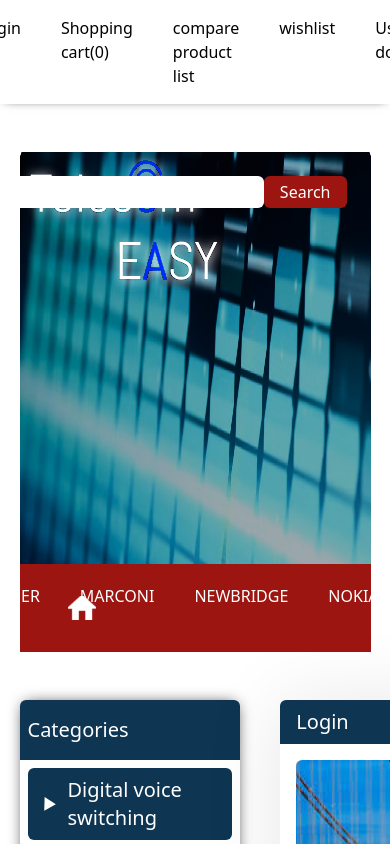
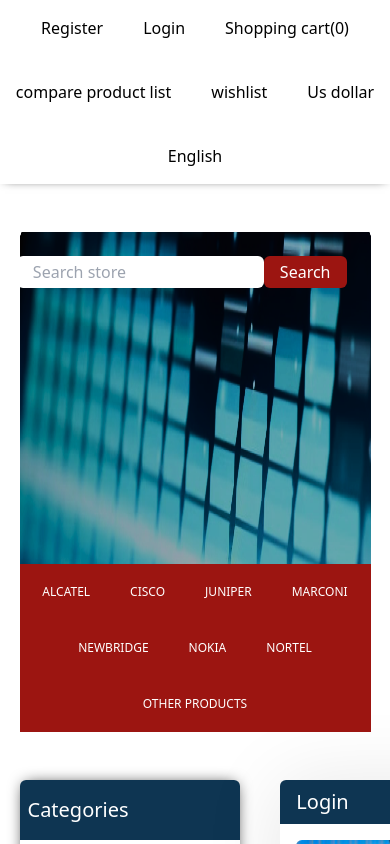
Before and after one commit to AmirNBK/Telecom, a SvelteKit app: page /login in a window 390 px wide. Shown: the top 844 px of the page. Built offline with nearby package versions, Linux system fonts and the light colour scheme.

Commit message:
made homepage responsive

```diff
--- a/src/components/Footer/Footer.svelte
+++ b/src/components/Footer/Footer.svelte
@@ -5,9 +5,10 @@
 </script>
 
 <div
-    class="Footer text-white flex flex-row justify-around pt-6 flex-wrap mt-10"
+    class="Footer"
     style="background-color: #064973;"
 >
+    <div class="px-6 text-white flex flex-row justify-around pt-6 flex-wrap mt-10 gap-12 md:gap-2">
         <div class="Footer__leftside gap-4 flex flex-col">
             <div class="Footer__leftside_info">
                 <h4 class="text-2xl mb-1">Information</h4>
@@ -16,7 +17,7 @@
                 <p>Privacy Notice</p>
                 <p>Conditions</p>
                 <p>About us</p>
-            <p>contact us</p>
+                <a href="/contact-us">contact us</a>
             </div>
             <div class="Footer__leftside__account">
                 <h4 class="text-2xl mb-1">My account</h4>
@@ -69,14 +70,26 @@
             <div class="Footer__newsLetter__socialMedia">
                 <h4 class="text-2xl">Follow us</h4>
                 <div class="flex flex-row gap-2 items-baseline">
-                <img src={facebook} class="w-5 h-10" alt="Social Media Icons" />
-                <img src={linkedin} class="w-5 h-10" alt="Social Media Icons" />
-                <img src={wifi} class="w-8 h-8" alt="Social Media Icons" style="transform: translateY(-2px);" />
+                    <img
+                        src={facebook}
+                        class="w-5 h-10"
+                        alt="Social Media Icons"
+                    />
+                    <img
+                        src={linkedin}
+                        class="w-5 h-10"
+                        alt="Social Media Icons"
+                    />
+                    <img
+                        src={wifi}
+                        class="w-8 h-8"
+                        alt="Social Media Icons"
+                        style="transform: translateY(-2px);"
+                    />
+                </div>
             </div>
         </div>
     </div>
 
-    <div class="w-full h-14 mt-6" style="background-color: #0E3552;">
-
+    <div class="w-full h-14 mt-6" style="background-color: #0E3552;" />
 </div>
-</div>
--- a/src/components/Header/Header.svelte
+++ b/src/components/Header/Header.svelte
@@ -11,12 +11,18 @@
 </script>
 
 <div
-    class="Header flex flex-row justify-center gap-10 py-4"
+    class="Header flex flex-row justify-center gap-10 py-4 flex-wrap"
     style="box-shadow:rgb(0, 0, 0) 0px 0px 10px -5px"
 >
-    {#each headerItems as items, index}
-        <div>
-            {items}
-        </div>
+    {#each headerItems as item, index}
+        {#if item === "Login" || item === "Register"}
+            <a href="/login" class="cursor-pointer">
+                {item}
+            </a>
+        {:else}
+            <div>
+                {item}
+            </div>
+        {/if}
     {/each}
 </div>
--- a/src/components/HeroSection/HeroSection.svelte
+++ b/src/components/HeroSection/HeroSection.svelte
@@ -10,7 +10,9 @@
     style="width: 90%;height: 500px;"
 >
     <img src={HeroSectionImage} alt="image" class="w-full absolute" style="height: 500px;" />
-    <img src={logo} alt="logo" class="absolute w-52"/>
+    <a href="/">
+        <img src={logo} alt="logo" class="absolute hidden sm:block w-28 md:w-52"/>
+    </a>
     <div class="flex flex-row justify-end pt-6 mr-6 absolute right-0">
         <SearchInput placeholder="Search store" />
         <button
--- a/src/components/Homepage/Homepage.svelte
+++ b/src/components/Homepage/Homepage.svelte
@@ -43,7 +43,7 @@
 
     <div class="my-6">
         <HeadlineComponent title="Featured products" />
-        <div class="grid grid-cols-3 gap-8 mt-6">
+        <div class="grid grid-cols-1 lg:grid-cols-3 gap-8 mt-6">
             {#each featuredProducts as product}
                 <FeaturedProducts
                     name={product.name}
--- a/src/components/Navigation/Navigation.svelte
+++ b/src/components/Navigation/Navigation.svelte
@@ -16,8 +16,8 @@
     style="background-color: #9C1511;"
     class="text-white py-5 flex justify-center items-center"
 >
-    <img src={home} alt="home" class="w-7 absolute left-12" />
-    <div class="flex justify-center gap-10">
+        <img src={home} alt="home" class="w-7 absolute left-12 lg:block hidden" />
+    <div class="flex justify-center gap-10 flex-wrap px-4 lg:text-base text-xs">
         {#each items as items, index}
             <div>
                 {items}
--- a/src/components/News/NewsItems/NewsItems.svelte
+++ b/src/components/News/NewsItems/NewsItems.svelte
@@ -4,15 +4,15 @@
     export let description;
 </script>
 
-<div class="NewsItemContainer flex flex-col gap-6 pb-4" style="border-bottom: 1px solid gray;">
+<div class="NewsItemContainer flex flex-col gap-10 pb-4" style="border-bottom: 1px solid gray;">
     <div
         class="NewsItemContainer__headline flex justify-between"
         style="color : #DC0600"
     >
-        <p>{title}</p>
-        <p>{date}</p>
+        <p class="text-xs sm:text-base">{title}</p>
+        <p class="text-xs sm:text-base">{date}</p>
     </div>
-    <div class="font-medium">
+    <div class="font-medium text-sm sm:text-base">
         {description}
     </div>
     <div class="text-end">
--- a/src/components/SearchInput/SearchInput.svelte
+++ b/src/components/SearchInput/SearchInput.svelte
@@ -5,6 +5,6 @@
 <div>
     <input
         placeholder={placeholder}
-        class="border-none outline-none rounded-md py-1 pl-4 pr-32"
+        class="border-none outline-none rounded-md py-1 pl-4 pr-0 md:pr-32"
     />
 </div>
--- a/src/routes/+page.svelte
+++ b/src/routes/+page.svelte
@@ -9,6 +9,7 @@
     import product1 from "../assets/image/product1.jpeg";
     import ItemSwitcher from "../components/ItemSwitcher/ItemSwitcher.svelte";
     import Homepage from "../components/Homepage/Homepage.svelte";
+    import logo from '../assets/icons/logo.svg'
     const products = [
         {
             brand: "Microwava",
@@ -60,8 +61,11 @@
 
 <div>
     <Header />
+    <a href="/">
+        <img src={logo} alt="logo" class="mx-auto mt-8 block sm:hidden w-28 md:w-52 rounded-md" style="background-color: #9C1511;"/>
+    </a>
     <HeroSection />
-    <div class="flex flex-row gap-10 mx-auto" style="width: 90%;">
+    <div class="flex gap-10 mx-auto lg:flex-row flex-col" style="width: 90%;">
         <div class="flex flex-col" style="flex : 1">
             <SideBar />
             <Tags />
@@ -70,7 +74,7 @@
             <Homepage />
             <div class="mt-14">
                 <ItemSwitcher items={["New products", "LTE"]} />
-                <div class="grid grid-cols-3 gap-8 mt-6">
+                <div class="grid grid-cols-1 md:grid-cols-2 lg:grid-cols-3 gap-8 mt-6">
                     {#each products as product}
                         <Product
                             brand={product.brand}
```
Lines whose indentation alone changed are shown as unchanged.
